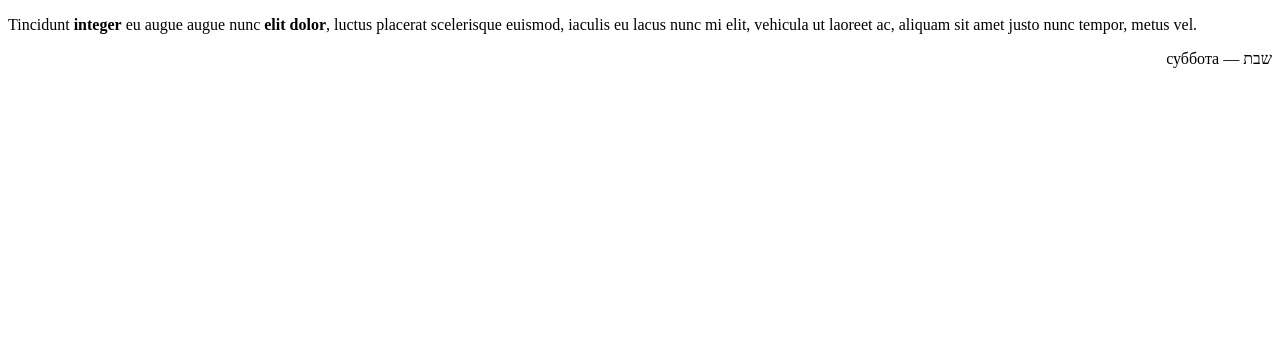
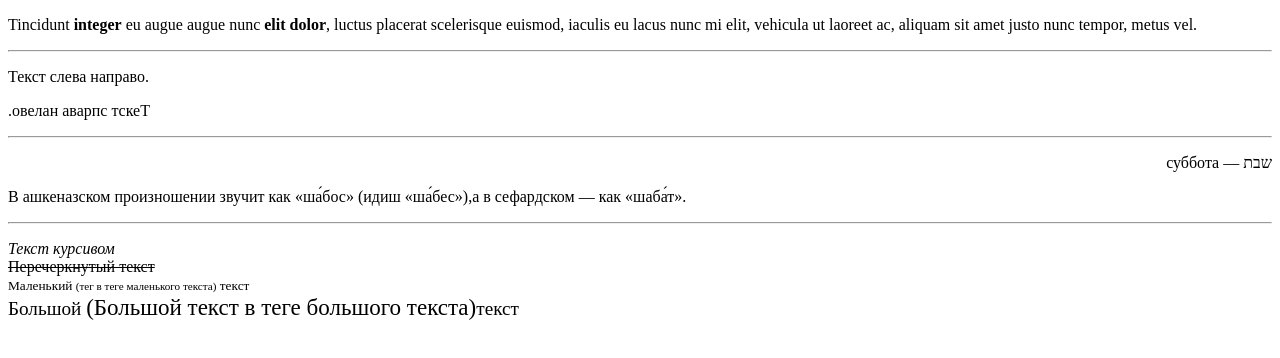
Before and after one commit to kudidiani/htmlcss, a plain HTML site: page inline/index.html in a window 1280 px wide. Drawn offline with Linux system fonts and the light colour scheme.

Commit message:
Work with tekst

```diff
--- a/inline/index.html
+++ b/inline/index.html
@@ -15,15 +15,27 @@
         Tincidunt <b>integer</b> eu augue augue nunc <b>elit dolor</b>,<!--inline element занимает пространство контента-->
         luctus placerat scelerisque euismod, iaculis eu lacus nunc mi elit, vehicula ut laoreet ac, aliquam sit amet justo nunc tempor, metus vel.
     </p>
-
+    <hr />
     <!--
         Атрибут dir вказує напрямок відображення тексту. Має такі значення:
             - ltr - текст відображається зліва направо.
             - rtl - текст відображається справа наліво.
             - auto - значення за замовчуванням.
       -->
-      <!--Тег bdi використовується для ієрогліфів і всього такого -->
-      <p dir="rtl"> <bdi>שבת</bdi> — суббота</p>
+      <p><bdo dir="ltr">Текст слева направо.</bdo></p>
+      <!-- Написание текста справа налево -->
+      <p><bdo dir="rtl">Текст справа налево.</bdo></p>
+      <hr />
+      <p dir="rtl"><bdi>שבת</bdi> — суббота</p>   <!--Тег bdi використовується для ієрогліфів і всього такого -->
+      <p>В ашкеназском произношении звучит как «ша́бос» (идиш «ша́бес»),а в сефардском — как «шаба́т».</p>
+      <hr />
+      <p>
+          <i>Текст курсивом</i> <br />
+          <s>Перечеркнутый текст</s> <br />
+          <small>Маленький <small>(тег в теге маленького текста)</small> текст </small><br />
+          <big>Большой <big>(Большой текст в теге большого текста)</big>текст</big><br />
+          <!--Этот тег подсвечен красным, потму что он устарел-->
+      </p>
 
 
 </body>
```
